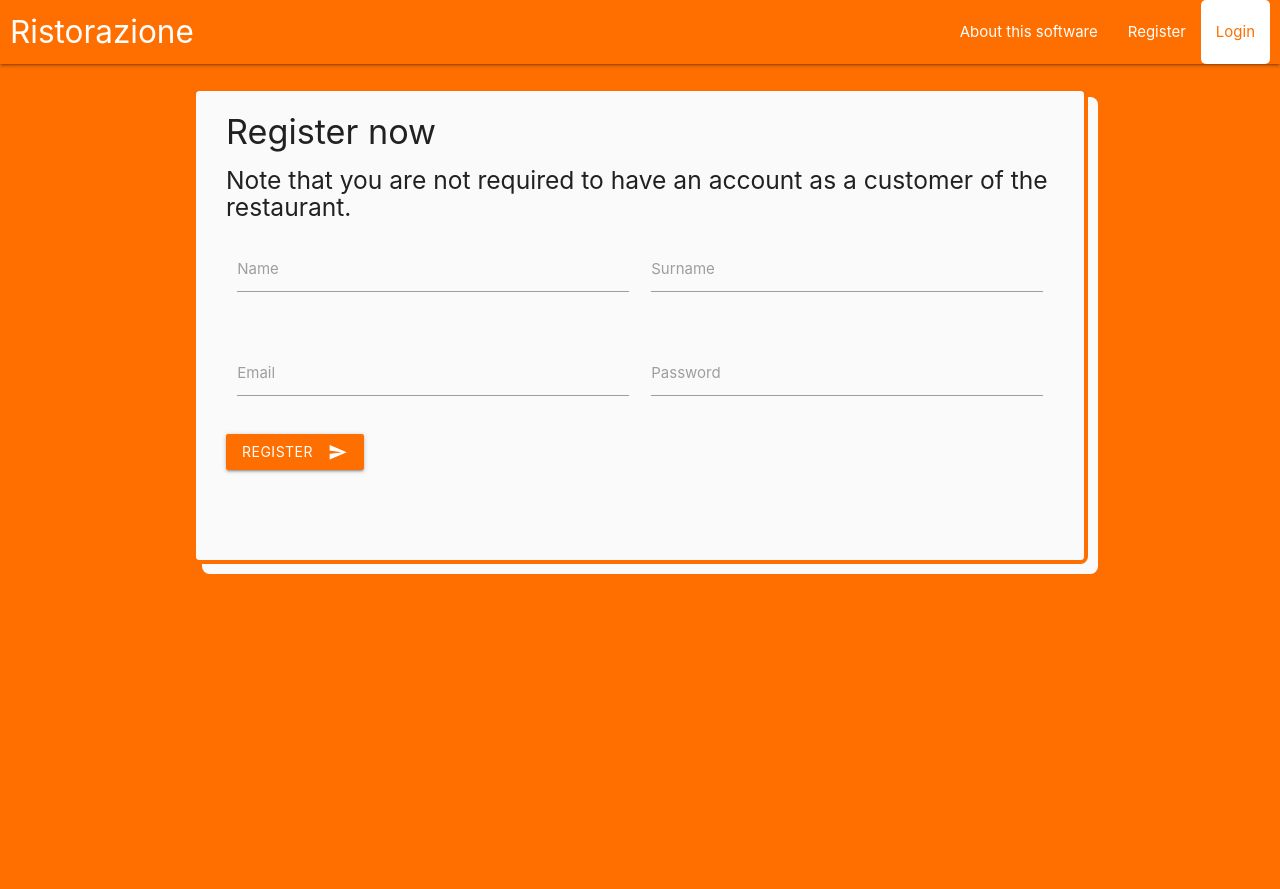
After one commit to Fermitech-Softworks/ristorazione, a Flask app: page /register in a window 1280 px wide. The commit adds this page. Shown: the top 889 px of the page. Run offline with Flask 2, Linux system fonts and the light colour scheme.

Commit message:
Add login/register and dashboard draft.

```diff
--- a/server.py
+++ b/server.py
@@ -116,6 +116,7 @@ class Plate(db.Model):
 # UTILITIES
 
 class UserType(IntEnum):
+    undefined = 0
     waiter = 1
     owner = 2
     platformAdmin = 3
@@ -169,7 +170,7 @@ def login_or_redirect(f):
     @functools.wraps(f)
     def func(*args, **kwargs):
         if not session.get("email"):
-            return redirect(url_for('page_dashboard'))
+            return redirect(url_for('page_home'))
         return f(*args, **kwargs)
 
     return func
@@ -183,24 +184,24 @@ def get_locale():
 # Error pages with cats
 
 
-@app.errorhandler(400)
-def page_400(_):
-    return render_template('error.htm', e=400), 400
-
-
-@app.errorhandler(403)
-def page_403(_):
-    return render_template('error.htm', e=403), 403
-
-
-@app.errorhandler(404)
-def page_404(_):
-    return render_template('error.htm', e=404), 404
-
-
-@app.errorhandler(500)
-def page_500(_):
-    return render_template('error.htm', e=500), 500
+#@app.errorhandler(400)
+#def page_400(_):
+#    return render_template('error.htm', e=400), 400
+#
+#
+#@app.errorhandler(403)
+#def page_403(_):
+#    return render_template('error.htm', e=403), 403
+#
+#
+#@app.errorhandler(404)
+#def page_404(_):
+#    return render_template('error.htm', e=404), 404
+#
+#
+#@app.errorhandler(500)
+#def page_500(_):
+#    return render_template('error.htm', e=500), 500
 
 
 # Pages for the guests
@@ -208,14 +209,53 @@ def page_500(_):
 
 @app.route('/')
 @login_or_redirect
-def page_home():
-    del session['username']
-    return redirect(url_for('page_dashboard'))
+def page_root():
+    del session['email']
+    return redirect(url_for('page_home'))
 
 
-@app.route('/dashboard')
+@app.route('/home')
+def page_home():
+    return render_template("home.htm")
+
+
+@app.route('/login', methods=['GET', 'POST'])
+def page_login():
+    if request.method == 'GET':
+        return render_template("login.htm", invert=True)
+    email = request.form.get("email")
+    password = request.form.get("password")
+    if not email or not password:
+        abort(400)
+        return
+    if login(email, password):
+        session['email'] = email
+        return redirect(url_for('page_dashboard'))
+    else:
+        abort(403)
+
+
+@app.route('/register', methods=['GET', 'POST'])
+def page_register():
+    if request.method == 'GET':
+        return render_template("register.htm", invert=True)
+    name = request.form.get("email")
+    surname = request.form.get("surname")
+    email = request.form.get("email")
+    password = request.form.get("password")
+    p = bytes(password, encoding="utf-8")
+    ash = bcrypt.hashpw(p, bcrypt.gensalt())
+    newUser = User(name=name, surname=surname, email=email, password=ash, type=UserType.undefined)
+    db.session.add(newUser)
+    db.session.commit()
+    return redirect(url_for('page_login'))
+
+
+@app.route("/dashboard")
+@login_or_403
 def page_dashboard():
-    return render_template("dashboard.htm")
+    user = find_user(session['email'])
+    return render_template("dashboard.htm", user=user)
 
 
 if __name__ == "__main__":
--- a/static/style.css
+++ b/static/style.css
@@ -24,12 +24,30 @@
 .outlined-jumbotron {
     padding: 2rem 2rem;
     margin-bottom: 2rem;
+    margin-left: auto;
+    margin-right: auto;
     background-color: #fafafa;
     border: 4px solid #ff6f00 !important;
     border-radius: .5rem;
     box-sizing: inherit;
     opacity: 1;
     box-shadow: 10px 10px #bdbdbd;
+}
+
+.outlined-jumbotron-login {
+    padding-left: 2rem;
+    padding-right: 2rem;
+    padding-top: 0rem;
+    padding-bottom: 0rem;
+    margin-bottom: 2rem;
+    margin-left: auto;
+    margin-right: auto;
+    background-color: #fafafa;
+    border: 4px solid #ff6f00 !important;
+    border-radius: .5rem;
+    box-sizing: inherit;
+    opacity: 1;
+    box-shadow: 10px 10px #fafafa;
 }
 
 .default-footer {
@@ -40,7 +58,7 @@
     padding: 2rem 2rem;
 }
 
-.default-footer .container{
+.default-footer .container {
     width: 100%;
 }
 
@@ -48,3 +66,22 @@
     opacity: 1;
     color: #fafafa;
 }
+
+.input-field input:focus + label {
+    color: black !important;
+}
+
+/* label underline focus color */
+.row .input-field input:focus {
+    border-bottom: 1px solid black !important;
+    box-shadow: 0 1px 0 0 black !important;
+    color: black !important;
+}
+
+.btn:hover {
+    background-color: #ffb74d;
+}
+
+.btn {
+    background-color: #ff6f00;
+}
--- /dev/null
+++ b/templates/error.htm
@@ -0,0 +1 @@
+<h1>Error</h1>
--- a/templates/nav.htm
+++ b/templates/nav.htm
@@ -1,22 +1,35 @@
 <nav class="default-navbar">
     <div class="nav-wrapper">
-        <a href="#" class="brand-logo">Ristorazione</a>
+        <a href="{% if user is defined %}/dashboard{% else %}/home{% endif %}" class="brand-logo">Ristorazione</a>
         <a href="#" class="sidenav-trigger" data-target="mobile-nav">
             <i class="material-icons">menu</i>
         </a>
+
         <ul class="right hide-on-med-and-down ">
-            <li><a href="#">{{ gettext("About this software") }}</a></li>
-            <li><a href="#">{{ gettext("Register") }}</a></li>
-            <li><a style="background: white; color: #ff6f00; border-radius:5px" href="#">{{ gettext("Login") }}</a></li>
+            {% if user is defined %}
+                <li><a style="background: white; color: #ff6f00; border-radius:5px"
+                       href="/">{{ gettext("Logout") }}</a></li>
+            {% else %}
+                <li><a href="#">{{ gettext("About this software") }}</a></li>
+                <li><a href="/register">{{ gettext("Register") }}</a></li>
+                <li><a style="background: white; color: #ff6f00; border-radius:5px"
+                       href="/login">{{ gettext("Login") }}</a></li>
+            {% endif %}
         </ul>
+
     </div>
 </nav>
 
-<ul class="sidenav" id="mobile-nav">
-    <li><a href="#">Ristorazione</a></li>
-    <li><a href="#">{{ gettext("About this software") }}</a></li>
-    <li><a href="#">{{ gettext("Register") }}</a></li>
-    <li><a href="#">{{ gettext("Login") }}</a></li>
+<ul class="sidenav" id="mobile-nav" style="background-color: #ff6f00; color:#fafafa">
+    {% if user is defined %}
+        <li><a style="background: white; color: #ff6f00; border-radius:5px"
+               href="/">{{ gettext("Logout") }}</a></li>
+    {% else %}
+        <li><a href="#">Ristorazione</a></li>
+        <li><a href="#">{{ gettext("About this software") }}</a></li>
+        <li><a href="/register">{{ gettext("Register") }}</a></li>
+        <li><a href="/login" style="background-color: #fafafa; color: #ff6f00">{{ gettext("Login") }}</a></li>
+    {% endif %}
 </ul>
 <script>
     $(document).ready(function () {
--- /dev/null
+++ b/templates/register.htm
@@ -0,0 +1,40 @@
+{% extends "stampo.htm" %}
+{% block title %}Login{% endblock %}
+{% block content %}
+    <div class="outlined-jumbotron-login">
+        <h4>{{ gettext("Register now") }}</h4>
+        <h5>{{ gettext("Note that you are not required to have an account as a customer of the restaurant.") }}</h5>
+        <div class="row">
+            <form class="col s12" action="/register" method="POST">
+                <div class="row">
+                    <div class="input-field col s6">
+                        <input id="name" type="text" class="validate" name="name">
+                        <label for="name">Name</label>
+                    </div>
+                    <div class="input-field col s6">
+                        <input id="surname" type="text" class="validate" name="surname">
+                        <label for="surname">Surname</label>
+                    </div>
+                </div>
+                <div class="row">
+                    <div class="input-field col s6">
+                        <input id="email" type="text" class="validate" name="email">
+                        <label for="email">Email</label>
+                    </div>
+                    <div class="input-field col s6">
+                        <input id="password" type="password" class="validate" name="password">
+                        <label for="password">Password</label>
+                    </div>
+                    <div class="row">
+                        <div class="input-field col s6">
+                            <button class="btn waves-effect waves-light" type="submit"
+                                    name="action">{{ gettext("Register") }}
+                                <i class="material-icons right">send</i>
+                            </button>
+                        </div>
+                    </div>
+                </div>
+            </form>
+        </div>
+    </div>
+{% endblock %}
--- a/templates/stampo.htm
+++ b/templates/stampo.htm
@@ -12,7 +12,7 @@
     {% block extrahead %}
     {% endblock %}
 </head>
-<body>
+<body {% if invert is defined %}style="background-color: #ff6f00"{% endif %}>
 {% include 'nav.htm' %}
 <br>
 <div class="container">
```
Also changed, not shown: templates/dashboard.htm (+11 -41 lines), templates/home.htm (added, +50 -0 lines), templates/login.htm (added, +39 -0 lines).
